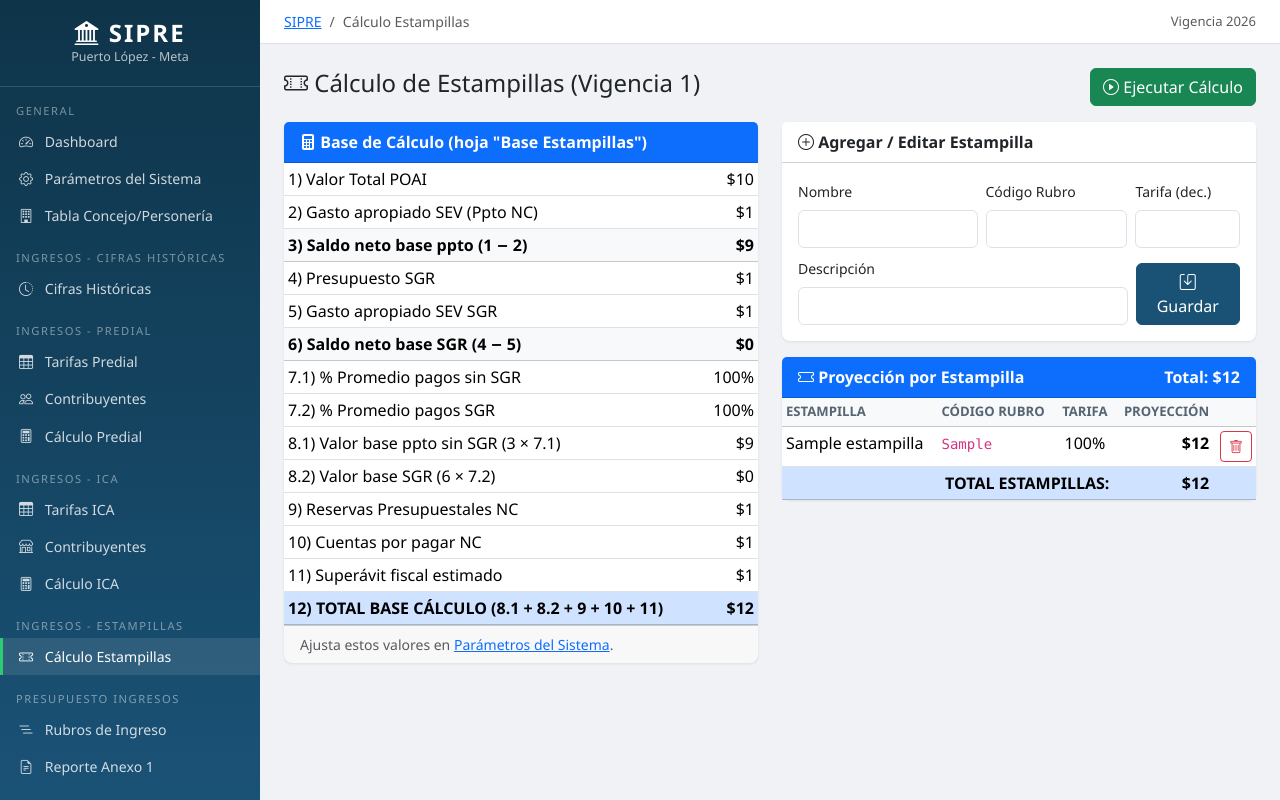
After one commit to Jorgecuenca1/Presupuesto, a Django app: page /ingresos/estampillas/ in a window 1280 px wide. The commit adds this page. Run offline with Django 5.2, Linux system fonts and the light colour scheme; a user stored in the database is signed in; tables that the repository leaves empty hold one stand-in row (values such as "Sample post").

Commit message:
Agrega cálculo de estampillas y campos de parámetros relacionados
Modelo Estampilla (vigencia, nombre, tarifa, código rubro) y nuevo método
de cálculo ESTAMPILLA en RubroIngreso. Funciones calcular_base_estampillas
y calcular_estampillas replican la hoja "Base Estampillas" del libro de
cálculos: base = (POAI − Gasto SEV) × % pagos sin SGR + (SGR − Gasto SEV
SGR) × % pagos SGR + Reservas + CxP + Superávit; proyección por estampilla
= base × tarifa.

Nueva pantalla /ingresos/estampillas/ con base paso a paso (ítems 1 a 12)
y proyección por estampilla. Integrado en calcular_todos_ingresos.

ParametrosSistema: 9 campos nuevos (gasto_sev_ppto_nc, sgr_presupuesto,
gasto_sev_sgr, pct_pagos_sin_sgr, pct_pagos_sgr, reservas_presupuestales_nc,
cuentas_por_pagar_nc, superavit_fiscal) y editor en parametros_form.html.

Co-Authored-By: Claude Opus 4.7 (1M context) <noreply@anthropic.com>

```diff
--- a/core/forms.py
+++ b/core/forms.py
@@ -50,6 +50,14 @@ class ParametrosForm(forms.ModelForm):
             'pct_cartera_urbano': forms.NumberInput(attrs={'class': 'form-control', 'step': '0.01'}),
             'pct_cartera_rural': forms.NumberInput(attrs={'class': 'form-control', 'step': '0.01'}),
             'pct_eficiencia_recaudo': forms.NumberInput(attrs={'class': 'form-control', 'step': '0.01'}),
+            'gasto_sev_ppto_nc': forms.NumberInput(attrs={'class': 'form-control', 'step': '0.01'}),
+            'sgr_presupuesto': forms.NumberInput(attrs={'class': 'form-control', 'step': '0.01'}),
+            'gasto_sev_sgr': forms.NumberInput(attrs={'class': 'form-control', 'step': '0.01'}),
+            'pct_pagos_sin_sgr': forms.NumberInput(attrs={'class': 'form-control', 'step': '0.0001'}),
+            'pct_pagos_sgr': forms.NumberInput(attrs={'class': 'form-control', 'step': '0.0001'}),
+            'reservas_presupuestales_nc': forms.NumberInput(attrs={'class': 'form-control', 'step': '0.01'}),
+            'cuentas_por_pagar_nc': forms.NumberInput(attrs={'class': 'form-control', 'step': '0.01'}),
+            'superavit_fiscal': forms.NumberInput(attrs={'class': 'form-control', 'step': '0.01'}),
             'activo': forms.CheckboxInput(attrs={'class': 'form-check-input'}),
         }
 
--- a/ingresos/forms.py
+++ b/ingresos/forms.py
@@ -2,7 +2,7 @@ from django import forms
 from .models import (
     TarifaPredial, CulturaPago, ContribuyentePredial,
     CarteraVigenciaAnterior, TarifaICA, ContribuyenteICA, RubroIngreso,
-    CifraHistoricaIngreso,
+    CifraHistoricaIngreso, Estampilla,
 )
 
 W = 'form-control'
@@ -89,8 +89,9 @@ class RubroIngresoForm(forms.ModelForm):
     class Meta:
         model = RubroIngreso
         fields = ['vigencia', 'codigo', 'descripcion', 'codigo_fuente', 'nombre_fuente',
-                  'parent', 'metodo_calculo', 'recaudo_vigencia_anterior', 'tarifa_poai',
-                  'valor_apropiacion', 'observaciones', 'es_titulo', 'orden', 'nivel']
+                  'parent', 'metodo_calculo', 'estampilla', 'recaudo_vigencia_anterior',
+                  'tarifa_poai', 'valor_apropiacion', 'observaciones', 'es_titulo',
+                  'orden', 'nivel']
         widgets = {
             'vigencia': forms.NumberInput(attrs={'class': W}),
             'codigo': forms.TextInput(attrs={'class': W}),
@@ -99,6 +100,7 @@ class RubroIngresoForm(forms.ModelForm):
             'nombre_fuente': forms.TextInput(attrs={'class': W}),
             'parent': forms.Select(attrs={'class': W}),
             'metodo_calculo': forms.Select(attrs={'class': W}),
+            'estampilla': forms.Select(attrs={'class': W}),
             'recaudo_vigencia_anterior': forms.NumberInput(attrs={'class': W}),
             'tarifa_poai': forms.NumberInput(attrs={'class': W, 'step': '0.0001'}),
             'valor_apropiacion': forms.NumberInput(attrs={'class': W}),
@@ -106,6 +108,19 @@ class RubroIngresoForm(forms.ModelForm):
             'es_titulo': forms.CheckboxInput(attrs={'class': 'form-check-input'}),
             'orden': forms.NumberInput(attrs={'class': W}),
             'nivel': forms.NumberInput(attrs={'class': W}),
+        }
+
+
+class EstampillaForm(forms.ModelForm):
+    class Meta:
+        model = Estampilla
+        fields = ['vigencia', 'nombre', 'codigo_rubro', 'tarifa', 'descripcion']
+        widgets = {
+            'vigencia': forms.NumberInput(attrs={'class': W}),
+            'nombre': forms.TextInput(attrs={'class': W}),
+            'codigo_rubro': forms.TextInput(attrs={'class': W}),
+            'tarifa': forms.NumberInput(attrs={'class': W, 'step': '0.0001'}),
+            'descripcion': forms.TextInput(attrs={'class': W}),
         }
 
 
--- a/ingresos/urls.py
+++ b/ingresos/urls.py
@@ -33,6 +33,11 @@ urlpatterns = [
     # Cálculo ICA
     path('calculo-ica/', views.calculo_ica, name='calculo_ica'),
 
+    # Estampillas
+    path('estampillas/', views.calculo_estampillas, name='calculo_estampillas'),
+    path('estampillas/guardar/', views.estampilla_guardar, name='estampilla_guardar'),
+    path('estampillas/<int:pk>/eliminar/', views.estampilla_eliminar, name='estampilla_eliminar'),
+
     # Rubros de Ingreso
     path('rubros/', views.rubros_list, name='rubros_list'),
     path('rubros/crear/', views.rubro_crear, name='rubro_crear'),
--- a/ingresos/views.py
+++ b/ingresos/views.py
@@ -11,16 +11,17 @@ from core.models import ParametrosSistema
 from .models import (
     TarifaPredial, CulturaPago, ContribuyentePredial, CarteraVigenciaAnterior,
     TarifaICA, ContribuyenteICA, RubroIngreso, ResumenCalculo,
-    CategoriaPredial, ActividadICA, CifraHistoricaIngreso,
+    CategoriaPredial, ActividadICA, CifraHistoricaIngreso, Estampilla,
 )
 from .forms import (
     TarifaPredialForm, CulturaPagoForm, ContribuyentePredialForm,
     ImportarExcelForm, CarteraForm, TarifaICAForm, ContribuyenteICAForm,
-    RubroIngresoForm, CifraHistoricaIngresoForm,
+    RubroIngresoForm, CifraHistoricaIngresoForm, EstampillaForm,
 )
 from .utils import (
     calcular_predial, calcular_predial_vigencias_anteriores,
     calcular_ica, calcular_todos_ingresos,
+    calcular_base_estampillas, calcular_estampillas,
 )
 
 
@@ -576,6 +577,58 @@ def rubro_eliminar(request, pk):
     return redirect('rubros_list')
 
 
+# ─── ESTAMPILLAS ──────────────────────────────────────────────────
+@login_required
+def calculo_estampillas(request):
+    vigencia = _vigencia()
+    params = ParametrosSistema.objects.filter(vigencia=vigencia).first()
+    if request.method == 'POST':
+        calcular_estampillas(vigencia)
+        messages.success(request, 'Cálculo de estampillas ejecutado correctamente')
+        return redirect('calculo_estampillas')
+
+    base = calcular_base_estampillas(vigencia) or {}
+    estampillas = Estampilla.objects.filter(vigencia=vigencia)
+    total_base = base.get('total_base', Decimal('0'))
+    detalles = []
+    total_proy = Decimal('0')
+    for e in estampillas:
+        proy = total_base * e.tarifa
+        total_proy += proy
+        detalles.append({'estampilla': e, 'proyeccion': proy})
+
+    return render(request, 'ingresos/calculo_estampillas.html', {
+        'params': params,
+        'vigencia': vigencia,
+        'base': base,
+        'estampillas': estampillas,
+        'detalles': detalles,
+        'total_proy': total_proy,
+        'form_estampilla': EstampillaForm(initial={'vigencia': vigencia}),
+    })
+
+
+@login_required
+def estampilla_guardar(request):
+    if request.method == 'POST':
+        pk = request.POST.get('pk')
+        instance = get_object_or_404(Estampilla, pk=pk) if pk else None
+        form = EstampillaForm(request.POST, instance=instance)
+        if form.is_valid():
+            form.save()
+            messages.success(request, 'Estampilla guardada')
+        else:
+            messages.error(request, f'Error: {form.errors.as_text()}')
+    return redirect('calculo_estampillas')
+
+
+@login_required
+def estampilla_eliminar(request, pk):
+    get_object_or_404(Estampilla, pk=pk).delete()
+    messages.success(request, 'Estampilla eliminada')
+    return redirect('calculo_estampillas')
+
+
 # ─── CALCULAR TODOS ───────────────────────────────────────────────
 @login_required
 def calcular_todos(request):
--- a/templates/base.html
+++ b/templates/base.html
@@ -112,6 +112,11 @@
             <i class="bi bi-calculator"></i> Cálculo ICA
         </a>
 
+        <div class="nav-section">Ingresos - Estampillas</div>
+        <a href="{% url 'calculo_estampillas' %}" class="nav-link {% if request.resolver_match.url_name == 'calculo_estampillas' %}active{% endif %}">
+            <i class="bi bi-ticket-perforated"></i> Cálculo Estampillas
+        </a>
+
         <div class="nav-section">Presupuesto Ingresos</div>
         <a href="{% url 'rubros_list' %}" class="nav-link {% if request.resolver_match.url_name == 'rubros_list' %}active{% endif %}">
             <i class="bi bi-list-nested"></i> Rubros de Ingreso
--- /dev/null
+++ b/templates/ingresos/calculo_estampillas.html
@@ -0,0 +1,146 @@
+{% extends "base.html" %}
+{% load humanize %}
+{% block title %}Cálculo Estampillas{% endblock %}
+{% block breadcrumb %}<li class="breadcrumb-item active">Cálculo Estampillas</li>{% endblock %}
+
+{% block content %}
+<div class="d-flex justify-content-between align-items-center mb-3">
+    <h4><i class="bi bi-ticket-perforated"></i> Cálculo de Estampillas (Vigencia {{ vigencia }})</h4>
+    <form method="post" class="d-inline">
+        {% csrf_token %}
+        <button type="submit" class="btn btn-success">
+            <i class="bi bi-play-circle"></i> Ejecutar Cálculo
+        </button>
+    </form>
+</div>
+
+<div class="row">
+    <div class="col-lg-6">
+        <div class="card mb-3">
+            <div class="card-header bg-primary text-white">
+                <i class="bi bi-calculator-fill"></i> Base de Cálculo (hoja "Base Estampillas")
+            </div>
+            <div class="card-body p-0">
+                <table class="table table-sm mb-0">
+                    <tbody>
+                        <tr><td>1) Valor Total POAI</td>
+                            <td class="text-end">${{ base.poai_total|default_if_none:0|floatformat:0|intcomma }}</td></tr>
+                        <tr><td>2) Gasto apropiado SEV (Ppto NC)</td>
+                            <td class="text-end">${{ base.gasto_sev|default_if_none:0|floatformat:0|intcomma }}</td></tr>
+                        <tr class="table-light"><td><strong>3) Saldo neto base ppto (1 − 2)</strong></td>
+                            <td class="text-end"><strong>${{ base.saldo_neto_ppto|default_if_none:0|floatformat:0|intcomma }}</strong></td></tr>
+                        <tr><td>4) Presupuesto SGR</td>
+                            <td class="text-end">${{ base.sgr|default_if_none:0|floatformat:0|intcomma }}</td></tr>
+                        <tr><td>5) Gasto apropiado SEV SGR</td>
+                            <td class="text-end">${{ base.gasto_sev_sgr|default_if_none:0|floatformat:0|intcomma }}</td></tr>
+                        <tr class="table-light"><td><strong>6) Saldo neto base SGR (4 − 5)</strong></td>
+                            <td class="text-end"><strong>${{ base.saldo_neto_sgr|default_if_none:0|floatformat:0|intcomma }}</strong></td></tr>
+                        <tr><td>7.1) % Promedio pagos sin SGR</td>
+                            <td class="text-end">{% widthratio base.pct_sin_sgr 1 100 %}%</td></tr>
+                        <tr><td>7.2) % Promedio pagos SGR</td>
+                            <td class="text-end">{% widthratio base.pct_sgr 1 100 %}%</td></tr>
+                        <tr><td>8.1) Valor base ppto sin SGR (3 × 7.1)</td>
+                            <td class="text-end">${{ base.base_sin_sgr|default_if_none:0|floatformat:0|intcomma }}</td></tr>
+                        <tr><td>8.2) Valor base SGR (6 × 7.2)</td>
+                            <td class="text-end">${{ base.base_sgr|default_if_none:0|floatformat:0|intcomma }}</td></tr>
+                        <tr><td>9) Reservas Presupuestales NC</td>
+                            <td class="text-end">${{ base.reservas|default_if_none:0|floatformat:0|intcomma }}</td></tr>
+                        <tr><td>10) Cuentas por pagar NC</td>
+                            <td class="text-end">${{ base.cuentas_por_pagar|default_if_none:0|floatformat:0|intcomma }}</td></tr>
+                        <tr><td>11) Superávit fiscal estimado</td>
+                            <td class="text-end">${{ base.superavit|default_if_none:0|floatformat:0|intcomma }}</td></tr>
+                        <tr class="table-primary"><td><strong>12) TOTAL BASE CÁLCULO (8.1 + 8.2 + 9 + 10 + 11)</strong></td>
+                            <td class="text-end"><strong>${{ base.total_base|default_if_none:0|floatformat:0|intcomma }}</strong></td></tr>
+                    </tbody>
+                </table>
+            </div>
+            <div class="card-footer small text-muted">
+                Ajusta estos valores en <a href="{% url 'parametros' %}">Parámetros del Sistema</a>.
+            </div>
+        </div>
+    </div>
+
+    <div class="col-lg-6">
+        <div class="card mb-3">
+            <div class="card-header bg-white">
+                <i class="bi bi-plus-circle"></i> Agregar / Editar Estampilla
+            </div>
+            <div class="card-body">
+                <form method="post" action="{% url 'estampilla_guardar' %}" class="row g-2">
+                    {% csrf_token %}
+                    <div class="col-md-5">
+                        <label class="form-label small">Nombre</label>
+                        {{ form_estampilla.nombre }}
+                    </div>
+                    <div class="col-md-4">
+                        <label class="form-label small">Código Rubro</label>
+                        {{ form_estampilla.codigo_rubro }}
+                    </div>
+                    <div class="col-md-3">
+                        <label class="form-label small">Tarifa (dec.)</label>
+                        {{ form_estampilla.tarifa }}
+                    </div>
+                    <div class="col-md-9">
+                        <label class="form-label small">Descripción</label>
+                        {{ form_estampilla.descripcion }}
+                    </div>
+                    {{ form_estampilla.vigencia.as_hidden }}
+                    <div class="col-md-3 d-flex align-items-end">
+                        <button type="submit" class="btn btn-primary w-100"><i class="bi bi-save"></i> Guardar</button>
+                    </div>
+                </form>
+            </div>
+        </div>
+
+        <div class="card">
+            <div class="card-header bg-primary text-white">
+                <i class="bi bi-ticket"></i> Proyección por Estampilla
+                <span class="float-end fw-bold">Total: ${{ total_proy|floatformat:0|intcomma }}</span>
+            </div>
+            <div class="card-body p-0">
+                <table class="table table-sm mb-0">
+                    <thead class="table-light">
+                        <tr>
+                            <th>Estampilla</th>
+                            <th>Código Rubro</th>
+                            <th class="text-center">Tarifa</th>
+                            <th class="text-end">Proyección</th>
+                            <th></th>
+                        </tr>
+                    </thead>
+                    <tbody>
+                        {% for d in detalles %}
+                        <tr>
+                            <td>{{ d.estampilla.nombre }}</td>
+                            <td><code>{{ d.estampilla.codigo_rubro|default:"-" }}</code></td>
+                            <td class="text-center">{% widthratio d.estampilla.tarifa 1 100 %}%</td>
+                            <td class="text-end fw-bold">${{ d.proyeccion|floatformat:0|intcomma }}</td>
+                            <td class="text-end">
+                                <a href="{% url 'estampilla_eliminar' d.estampilla.pk %}"
+                                   class="btn btn-sm btn-outline-danger"
+                                   onclick="return confirm('¿Eliminar estampilla {{ d.estampilla.nombre }}?');">
+                                   <i class="bi bi-trash"></i>
+                                </a>
+                            </td>
+                        </tr>
+                        {% empty %}
+                        <tr><td colspan="5" class="text-center text-muted py-3">
+                            Sin estampillas registradas. Use el formulario superior para agregarlas.
+                        </td></tr>
+                        {% endfor %}
+                    </tbody>
+                    {% if detalles %}
+                    <tfoot class="table-primary">
+                        <tr>
+                            <td colspan="3" class="text-end fw-bold">TOTAL ESTAMPILLAS:</td>
+                            <td class="text-end fw-bold">${{ total_proy|floatformat:0|intcomma }}</td>
+                            <td></td>
+                        </tr>
+                    </tfoot>
+                    {% endif %}
+                </table>
+            </div>
+        </div>
+    </div>
+</div>
+{% endblock %}
```
Also changed, not shown: core/models.py (+23 -0 lines), ingresos/admin.py (+8 -1 lines), ingresos/models.py (+26 -0 lines), ingresos/utils.py (+98 -1 lines), templates/ingresos/parametros_form.html (+48 -0 lines), core/migrations/0006_parametrossistema_cuentas_por_pagar_nc_and_more.py (added), ingresos/migrations/0004_alter_rubroingreso_metodo_calculo_estampilla_and_more.py (added).
